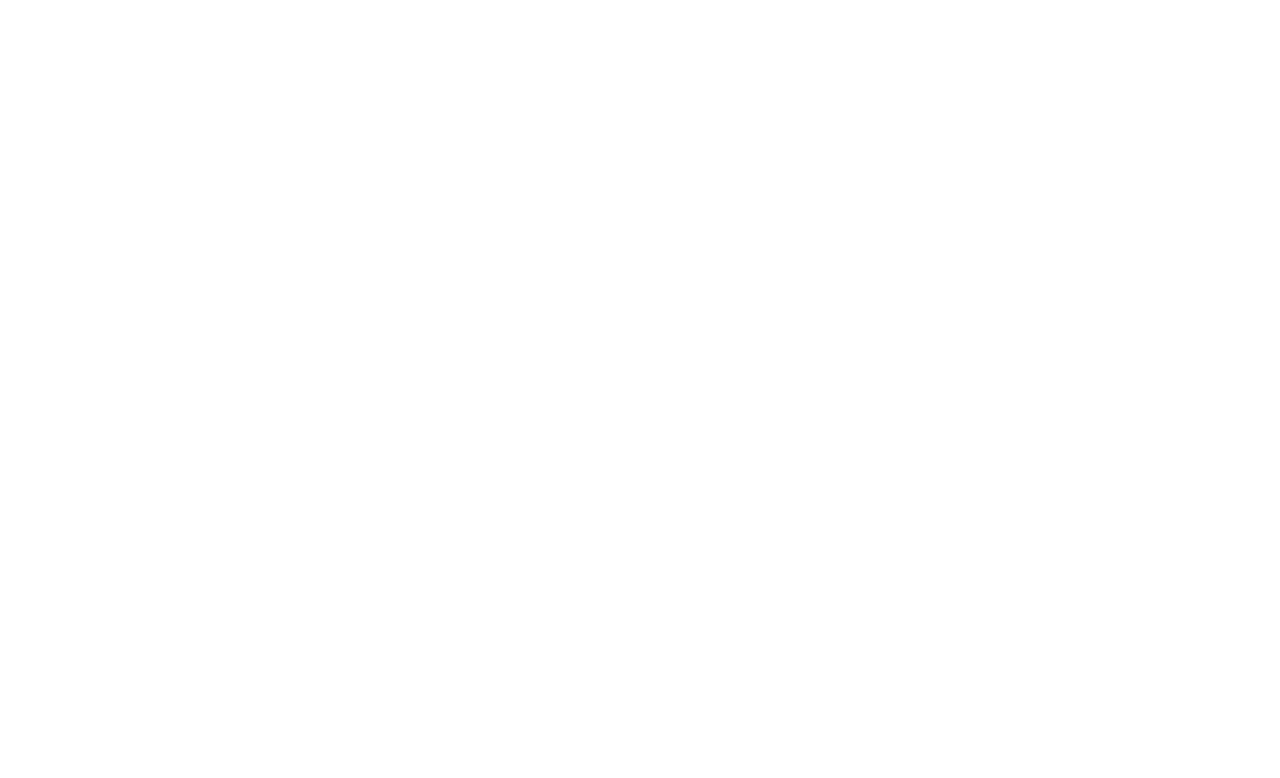
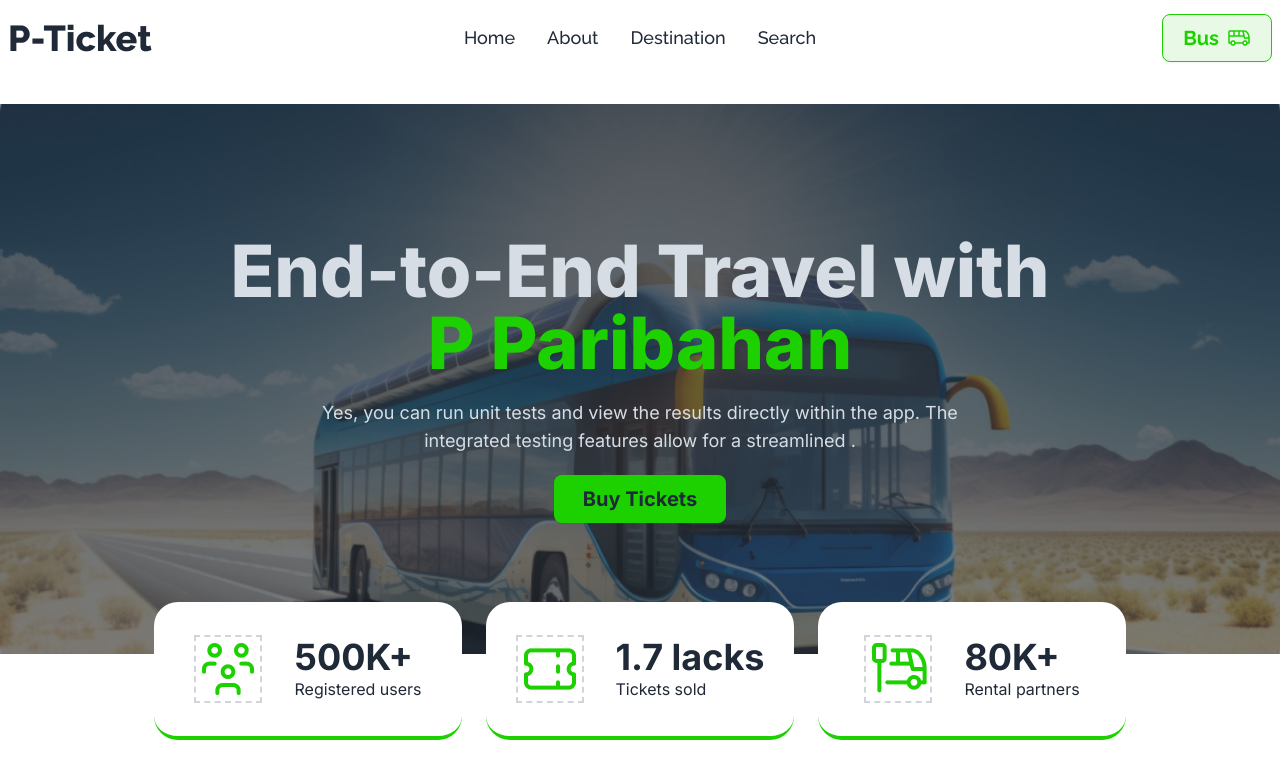
Before and after one commit to Naiemjoy1/smart-ticketing, a website: page index.html in a window 1280 px wide. Drawn offline with nearby package versions, Linux system fonts and the light colour scheme.

Commit message:
banner aection added

```diff
--- a/index.html
+++ b/index.html
@@ -1,25 +1,118 @@
 <!DOCTYPE html>
 <html lang="en">
-<head>
-    <meta charset="UTF-8">
-    <meta name="viewport" content="width=device-width, initial-scale=1.0">
+  <head>
+    <meta charset="UTF-8" />
+    <meta name="viewport" content="width=device-width, initial-scale=1.0" />
     <title>smart ticket</title>
-    <link href="./output.css" rel="stylesheet">
+    <link href="./output.css" rel="stylesheet" />
     <script src="https://cdn.tailwindcss.com"></script>
-    <link rel="stylesheet" href="src/style.css">
-    <link href="https://cdn.jsdelivr.net/npm/daisyui@4.7.2/dist/full.min.css" rel="stylesheet" type="text/css" />
+    <link rel="stylesheet" href="src/style.css" />
+    <link
+      href="https://cdn.jsdelivr.net/npm/daisyui@4.7.2/dist/full.min.css"
+      rel="stylesheet"
+      type="text/css"
+    />
     <script src="https://cdn.tailwindcss.com"></script>
     <style>
-        .font-inter{
-            font-family: "Inter", sans-serif;
-        }
+      .font-raleway {
+        font-family: "Raleway", sans-serif;
+      }
 
-        .font-raleway{
-            font-family: "Raleway", sans-serif;
-        }
+      .font-inter {
+        font-family: "Inter", sans-serif;
+      }
+      .text-green{
+        color: #1DD100;
+      }
+      .border-green{
+        border-color: #1DD100;
+      }
+      .bg-banner{
+      background-image: linear-gradient(rgba(19,19,24,0.8)0%,rgba(19,19,24,0)100%),url(images/banner.png);
+    }
+    .bg-primary{
+        background-color: #1DD100;
+    }
     </style>
-</head>
-<body>
+  </head>
+  <body class="font-inter container mx-auto">
+    <header class="md:container md:mx-auto">
+        <nav>
+            <div class="navbar bg-base-100">
+                <div class="navbar-start">
+                  <div class="dropdown">
+                    <div tabindex="0" role="button" class="btn btn-ghost lg:hidden">
+                      <svg xmlns="http://www.w3.org/2000/svg" class="h-5 w-5" fill="none" viewBox="0 0 24 24" stroke="currentColor"><path stroke-linecap="round" stroke-linejoin="round" stroke-width="2" d="M4 6h16M4 12h8m-8 6h16" /></svg>
+                    </div>
+                    <ul tabindex="0" class="menu menu-sm dropdown-content mt-3 z-[1] p-2 shadow bg-base-100 rounded-box w-52 font-raleway text-lg font-medium">
+                        <li><a>Home</a></li>
+                        <li><a>About</a></li>
+                        <li><a>Destination</a></li>
+                        <li><a>Search</a></li>
+                    </ul>
+                  </div>
+                  <a class="font-raleway text-4xl font-extrabold">P-Ticket</a>
+                </div>
+                <div class="navbar-center hidden lg:flex">
+                  <ul class="menu menu-horizontal px-1 font-raleway text-lg font-medium">
+                    <li><a>Home</a></li>
+                    <li><a>About</a></li>
+                    <li><a>Destination</a></li>
+                    <li><a>Search</a></li>
+                  </ul>
+                </div>
+                <div class="navbar-end">
+                  <a class="btn bg-[#e8fae5] border-green px-5 text-green font-raleway font-bold text-xl">Bus <span><img src="images/bus-icon.png" alt=""></span></a>
+                </div>
+              </div>
+        </nav>
+    </header>
+    <main>
+        <!-- banner section -->
+        <section >
+            <div class="hero h-[550px] my-7" style="background-image: url(images/banner.png);">
+                <div class="hero-overlay bg-opacity-60"></div>
+                <div class="hero-content text-center text-neutral-content">
+                  <div class="">
+                    <h1 class="mb-5 text-7xl font-extrabold ">End-to-End Travel with <br> <span class="text-green">P Paribahan</span></h1>
+                    <p class="mb-5 text-lg">Yes, you can run unit tests and view the results directly within the app. The <br> integrated testing features allow for a streamlined .</p>
+                    <button class="btn bg-primary border border-transparent text-xl font-bold px-7">Buy Tickets</button>
+                  </div>
+                </div>
+              </div>
+              <div class="flex justify-center gap-6 -translate-y-20">
+                <div class="flex justify-center items-center rounded-3xl border-b-4 border-green w-[308px] h-[138px] bg-white">
+                    <div class="border-dashed border-2 border-gray-300">
+                        <img src="images/people.png" alt="">
+                    </div>
+                    <div class="ms-8">
+                        <p class="font-bold text-4xl">500K+</p>
+                        <p>Registered users</p>
+                    </div>
+                </div>
+                <div class="flex justify-center items-center rounded-3xl border-b-4 border-green w-[308px] h-[138px] bg-white">
+                    <div class="border-dashed border-2 border-gray-300">
+                        <img src="images/ticket-cupon.png" alt="">
+                    </div>
+                    <div class="ms-8">
+                        <p class="font-bold text-4xl">1.7 lacks</p>
+                        <p>Tickets sold</p>
+                    </div>
+                </div>
+                <div class="flex justify-center items-center rounded-3xl border-b-4 border-green w-[308px] h-[138px] bg-white">
+                    <div class="border-dashed border-2 border-gray-300">
+                        <img src="images/stoppage.png" alt="">
+                    </div>
+                    <div class="ms-8">
+                        <p class="font-bold text-4xl">80K+</p>
+                        <p>Rental partners</p>
+                    </div>
+                </div>
+              </div>
+        </section>
+    </main>
+    <footer>
 
-</body>
+    </footer>
+  </body>
 </html>
--- a/src/style.css
+++ b/src/style.css
@@ -1,15 +1,2 @@
 
 @import url('https://fonts.googleapis.com/css2?family=Inter:wght@100..900&family=Raleway:ital,wght@0,100..900;1,100..900&display=swap')
-
-
-.font-inter{
-    font-family: "Inter", sans-serif;
-}
-
-.font-raleway{
-    font-family: "Raleway", sans-serif;
-}
-
-.font-inter{
-    font-family: "Inter", sans-serif;
-}
```
